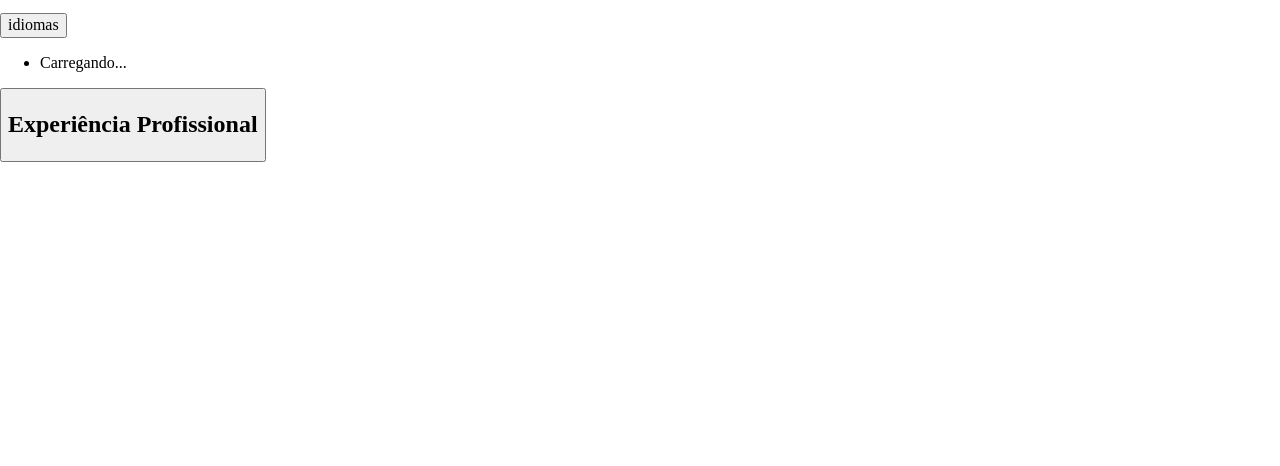
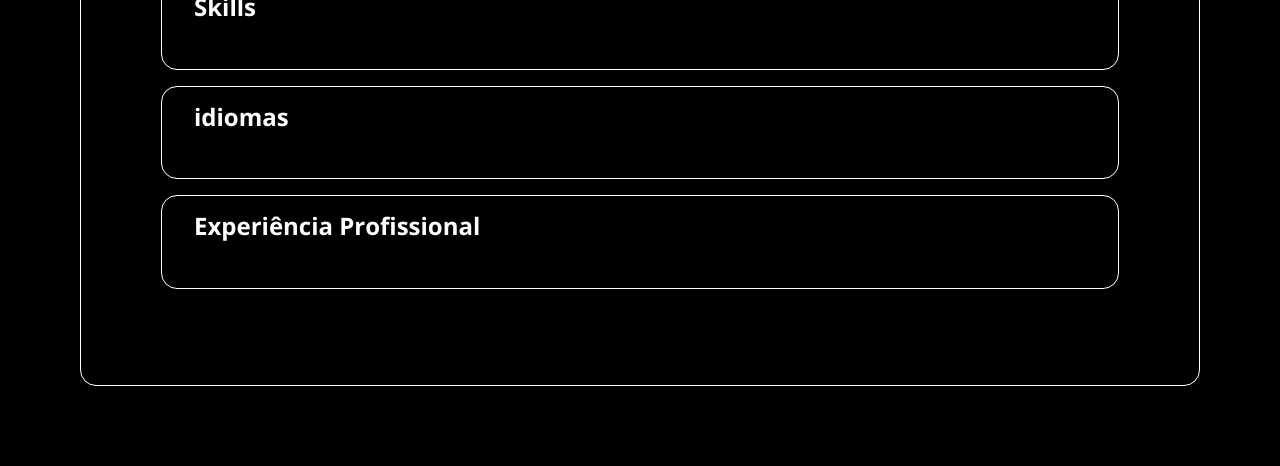
Before and after one commit to fabiosoares-silva/portfolio-js, a website: page index.html in a window 1280 px wide. Shown: the part 466-932 px from the top of the page. Before the commit the page ends 800 px from the top, so only its background shows below. Drawn offline with nearby package versions, Linux system fonts and the light colour scheme; the site is published under a folder, as on GitHub Pages, so addresses that start at the root find nothing.

Commit message:
Realizar nova correção em paths do index.html para deploy em github pages

```diff
--- a/index.html
+++ b/index.html
@@ -14,18 +14,18 @@
         crossorigin="anonymous" referrerpolicy="no-referrer" />
 
 
-    <link rel="stylesheet" href="/assets/css/header.css">
-    <link rel="stylesheet" href="/assets/css/global.css">
-    <link rel="stylesheet" href="/assets/css/acordeon.css">
-    <link rel="stylesheet" href="/assets/css/languages.css">
-    <link rel="stylesheet" href="/assets/css/experience.css">
-    <link rel="stylesheet" href="/assets/css/skill.css">
+    <link rel="stylesheet" href="assets/css/header.css">
+    <link rel="stylesheet" href="assets/css/global.css">
+    <link rel="stylesheet" href="assets/css/acordeon.css">
+    <link rel="stylesheet" href="assets/css/languages.css">
+    <link rel="stylesheet" href="assets/css/experience.css">
+    <link rel="stylesheet" href="assets/css/skill.css">
 </head>
 
 <body>
     <main class="main">
         <header class="header">
-            <img src="/assets/images/my-photo.png" alt="Foto de perfil" class="photo" id = "profile.photo">
+            <img src="assets/images/my-photo.png" alt="Foto de perfil" class="photo" id = "profile.photo">
 
             <h1 class="title">
                 <span id="profile.name">Carregando...</span>
@@ -91,8 +91,8 @@
         </section>
 
     </main>
-    <script src="/assets/js/acordeon.js"></script>
-    <script src="/assets/js/api.js"></script>
-    <script src="/assets/js/main.js"></script>
+    <script src="assets/js/acordeon.js"></script>
+    <script src="assets/js/api.js"></script>
+    <script src="assets/js/main.js"></script>
 </body>
 </html>
```
